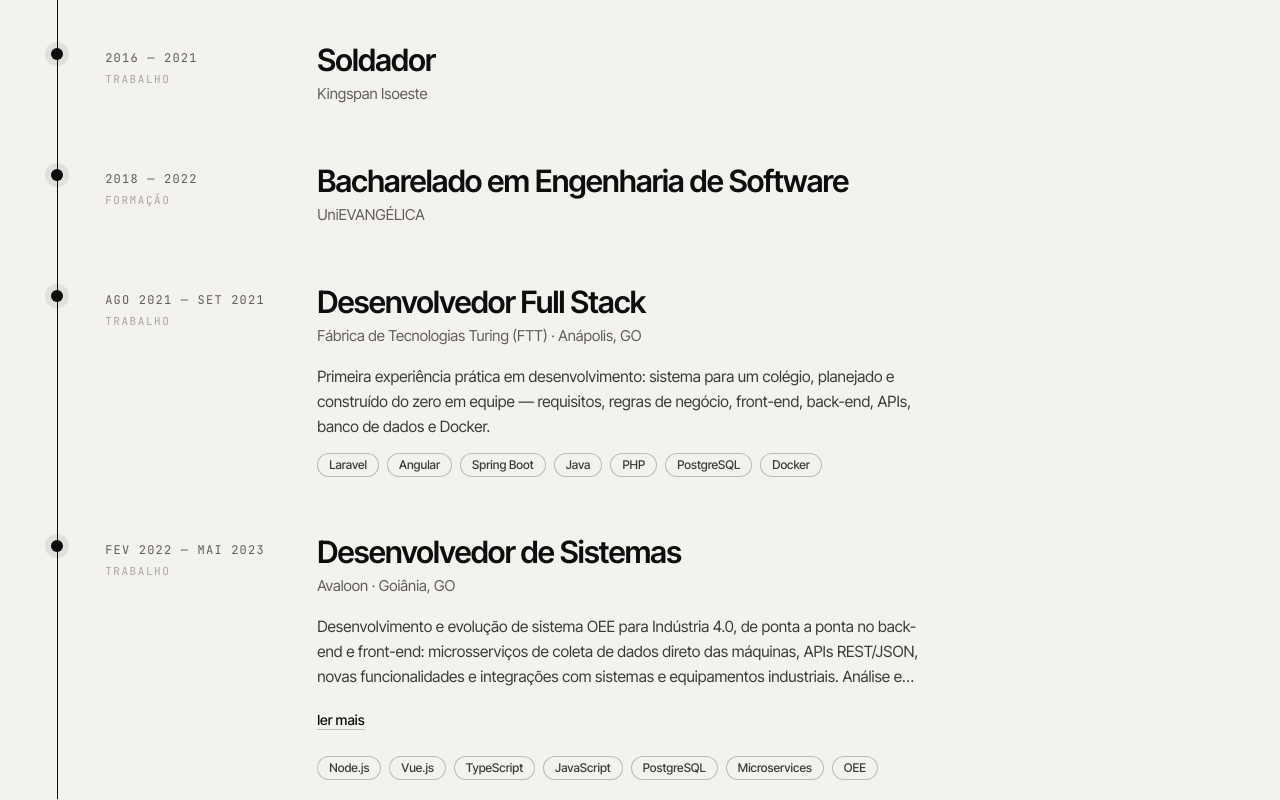
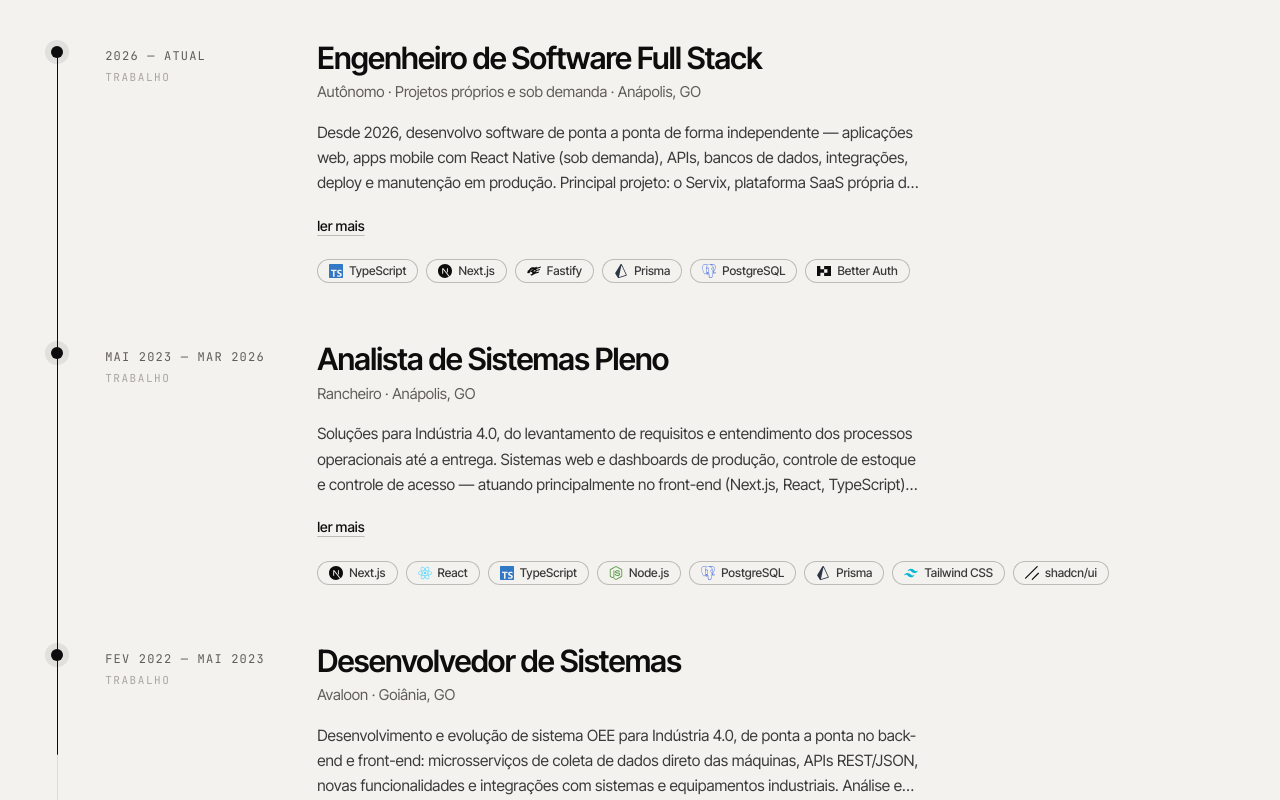
Before and after one commit to WarleyCoutinho/warley-portfolio, a Next.js app: page / in a window 1280 px wide. Shown: the part 4680-5480 px from the top of the page. Built offline with nearby package versions, Linux system fonts and the light colour scheme.

Commit message:
feat(experience): linha do tempo do mais recente ao mais antigo

```diff
--- a/components/sections/experience.tsx
+++ b/components/sections/experience.tsx
@@ -5,12 +5,27 @@
 import { m, useInView, useScroll, useSpring } from "motion/react";
 
 import { Badge } from "@/components/ui/badge";
+import { TechLogo } from "@/components/ui/tech-logo";
+import { isBrand, isConcept } from "@/lib/tech-icons";
 import { SectionHeading } from "@/components/ui/section-heading";
 import { usePrefersReducedMotion } from "@/lib/hooks";
 import { TIMELINE, type TimelineItem } from "@/lib/data";
 import { cn } from "@/lib/utils";
 
 const LONG_TEXT = 220;
+
+const ORDER = [
+  "autonomo",
+  "rancheiro",
+  "avaloon",
+  "unievangelica",
+  "turing",
+  "kingspan",
+  "ase",
+];
+const ITEMS = [...TIMELINE].sort(
+  (a, b) => ORDER.indexOf(a.id) - ORDER.indexOf(b.id),
+);
 
 function Stop({ item, forceLit }: { item: TimelineItem; forceLit: boolean }) {
   const ref = useRef<HTMLLIElement>(null);
@@ -75,7 +90,12 @@
           <ul className="mt-3 flex flex-wrap gap-2" aria-label="Tecnologias">
             {item.tags.map((tag) => (
               <li key={tag}>
-                <Badge variant="outline">{tag}</Badge>
+                <Badge variant="outline">
+                  {(isBrand(tag) || isConcept(tag)) && (
+                    <TechLogo name={tag} size={14} />
+                  )}
+                  {tag}
+                </Badge>
               </li>
             ))}
           </ul>
@@ -114,27 +134,9 @@
           Meu
         </SectionHeading>
 
-        <div className="relative mt-16 ml-1.5">
-          {/* espinha: trilho + traço que desenha com a rolagem */}
-          <div
-            aria-hidden="true"
-            className="absolute top-2 bottom-2 left-0 w-px bg-line"
-          />
-          <m.div
-            aria-hidden="true"
-            className="absolute top-2 bottom-2 left-0 w-px origin-top bg-ink"
-            style={{ scaleY: reduceMotion ? 1 : fill }}
-          />
-          <ol ref={listRef}>
-            {TIMELINE.map((item) => (
-              <Stop key={item.id} item={item} forceLit={reduceMotion} />
-            ))}
-          </ol>
-        </div>
-
         <a
           href="#contato"
-          className="group mt-16 flex min-h-28 flex-wrap items-center justify-between gap-4 rounded-[28px] border border-dashed border-line-strong p-8 transition-colors duration-500 ease-(--ease) hover:bg-card"
+          className="group mb-4 flex min-h-28 flex-wrap items-center justify-between gap-4 rounded-[28px] border border-dashed border-line-strong p-8 transition-colors duration-500 ease-(--ease) hover:bg-card"
         >
           <span>
             <span className="block font-mono text-[12px] tracking-[0.14em] text-dim uppercase">
@@ -149,6 +151,24 @@
             <span className="sr-only">Ir para o contato</span>
           </span>
         </a>
+
+        <div className="relative mt-12 ml-1.5">
+          {/* espinha: trilho + traço que desenha com a rolagem */}
+          <div
+            aria-hidden="true"
+            className="absolute top-2 bottom-2 left-0 w-px bg-line"
+          />
+          <m.div
+            aria-hidden="true"
+            className="absolute top-2 bottom-2 left-0 w-px origin-top bg-ink"
+            style={{ scaleY: reduceMotion ? 1 : fill }}
+          />
+          <ol ref={listRef}>
+            {ITEMS.map((item) => (
+              <Stop key={item.id} item={item} forceLit={reduceMotion} />
+            ))}
+          </ol>
+        </div>
       </div>
     </section>
   );
```
